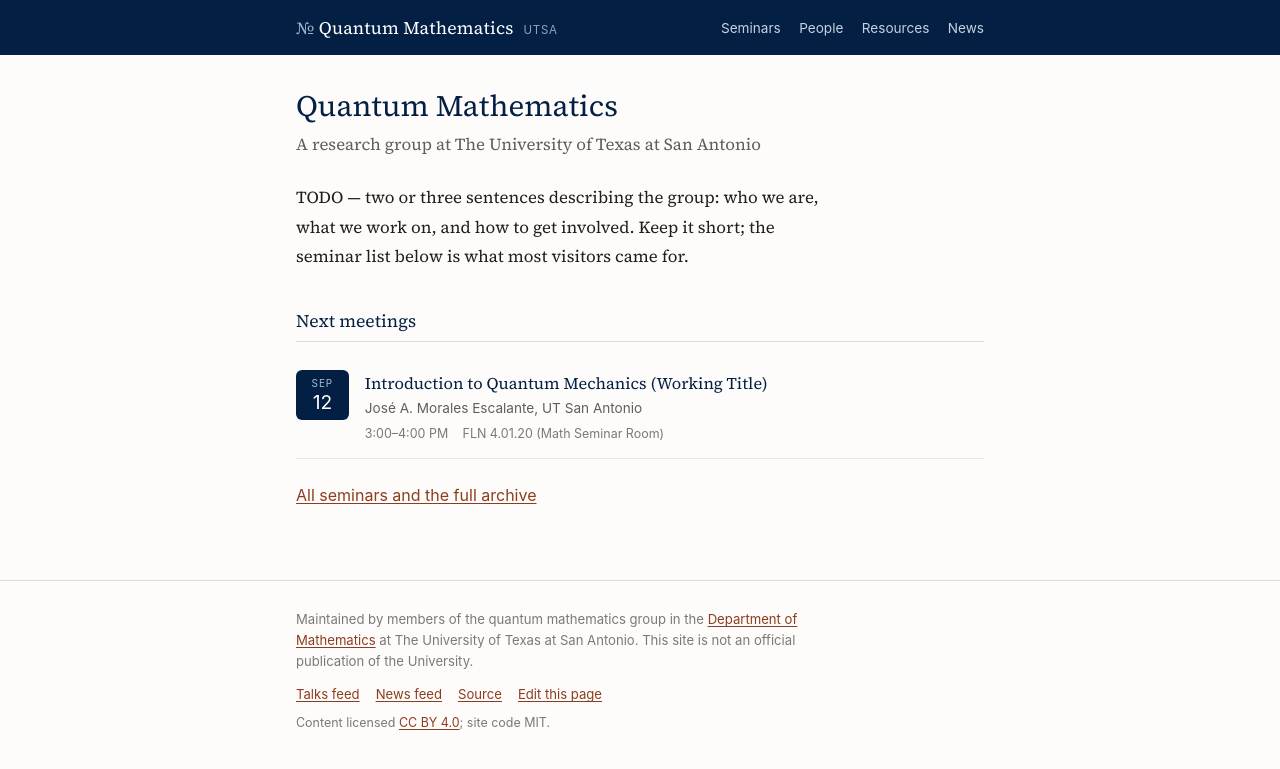
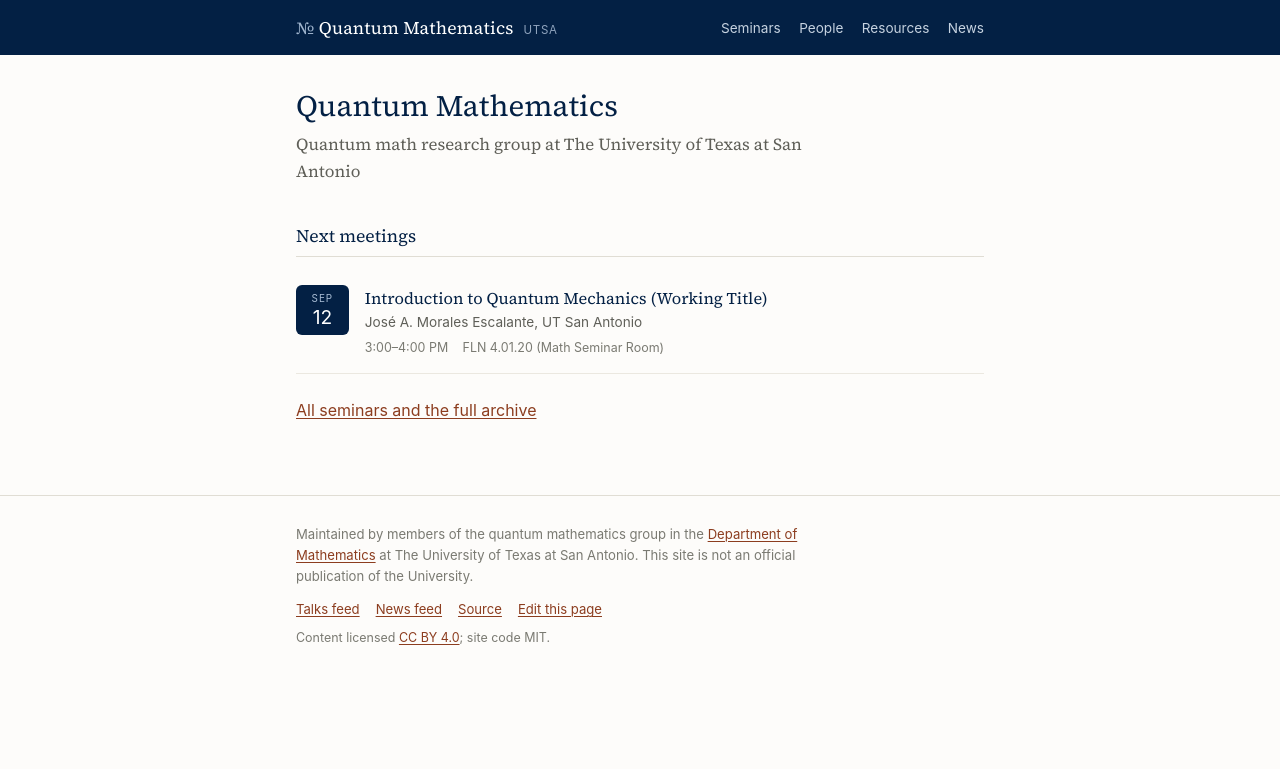
Before and after one commit to utsa-quantum-math/utsa-quantum-math.github.io, a Jekyll site: the page built from index.md, in a window 1280 px wide. Shown: the top 769 px of the page. Built offline with Jekyll 4.4.1, drawn with Linux system fonts in a browser that asks for light colours.

Commit message:
Changes to headers.

```diff
--- a/_config.yml
+++ b/_config.yml
@@ -1,5 +1,5 @@
 title: Quantum Mathematics
-tagline: A research group at The University of Texas at San Antonio
+tagline: Quantum math research group at The University of Texas at San Antonio
 description: >-
   Seminars, people, and resources of the quantum mathematics research group
   at The University of Texas at San Antonio.
--- a/index.md
+++ b/index.md
@@ -1,9 +1,7 @@
 ---
 layout: home
-title: Quantum Mathematics
+title: Quantum Mathematics @UTSA
 permalink: /
 ---
 
-TODO — two or three sentences describing the group: who we are, what we work
-on, and how to get involved. Keep it short; the seminar list below is what
-most visitors came for.
+<!-- Research group and seminars on Quantum Mathematics at the University of Texas at San Antonio. -->
```
